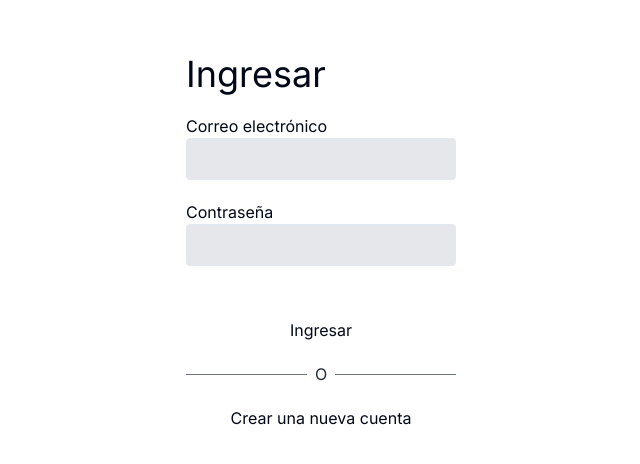
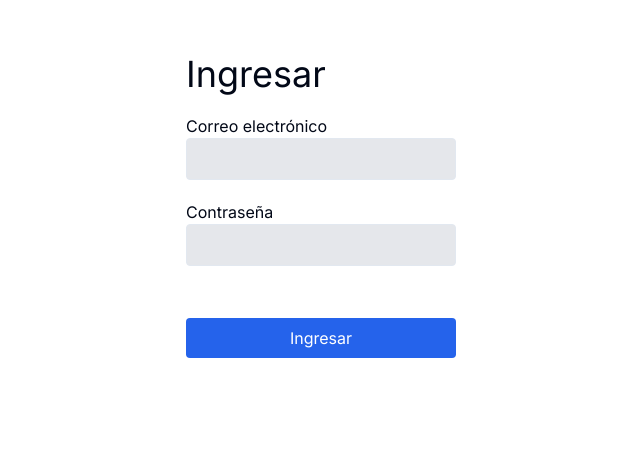
Before and after one commit to kayser2024/k-onnect, a Next.js app: page /auth/login in a window 1280 px wide. Shown: the part 154-618 px from the top of the page, without its empty margins (319-959 px from the left). Built offline with nearby package versions, Linux system fonts and the light colour scheme; no server answers.

Commit message:
cambiando color al btn-login

```diff
--- a/src/app/auth/login/page.tsx
+++ b/src/app/auth/login/page.tsx
@@ -5,7 +5,7 @@ export default function LoginPage() {
   return (
     <div className="flex flex-col min-h-screen pt-32 sm:pt-52">
 
-      <h1 className={ ` text-4xl mb-5` }>Ingresar</h1>
+      <h1 className={ ` text-4xl mb-5 ` }>Ingresar</h1>
 
       <LoginForm />
     </div>
--- a/src/app/auth/login/ui/LoginForm.tsx
+++ b/src/app/auth/login/ui/LoginForm.tsx
@@ -64,15 +64,15 @@ export const LoginForm = () => {
       </button> */}
 
       {/* divisor l ine */}
-      <div className="flex items-center my-5">
+      {/* <div className="flex items-center my-5">
         <div className="flex-1 border-t border-gray-500"></div>
         <div className="px-2 text-gray-800">O</div>
         <div className="flex-1 border-t border-gray-500"></div>
-      </div>
+      </div> */}
 
-      <Link href="/auth/new-account" className="btn-secondary text-center">
+      {/* <Link href="/auth/new-account" className="btn-secondary text-center">
         Crear una nueva cuenta
-      </Link>
+      </Link> */}
     </form>
   );
 };
--- a/src/app/globals.css
+++ b/src/app/globals.css
@@ -204,3 +204,16 @@
     background-position: 0 0;
   }
 }
+
+
+.btn-primary {
+  @apply bg-blue-600 hover:bg-blue-800 text-white py-2 px-4 rounded transition-all;
+}
+
+.btn-secondary {
+  @apply bg-gray-300 hover:bg-gray-400 text-black py-2 px-4 rounded transition-all;
+}
+
+.btn-disabled{
+  @apply bg-gray-600 text-white py-2 px-4 rounded transition-all;
+}
```
